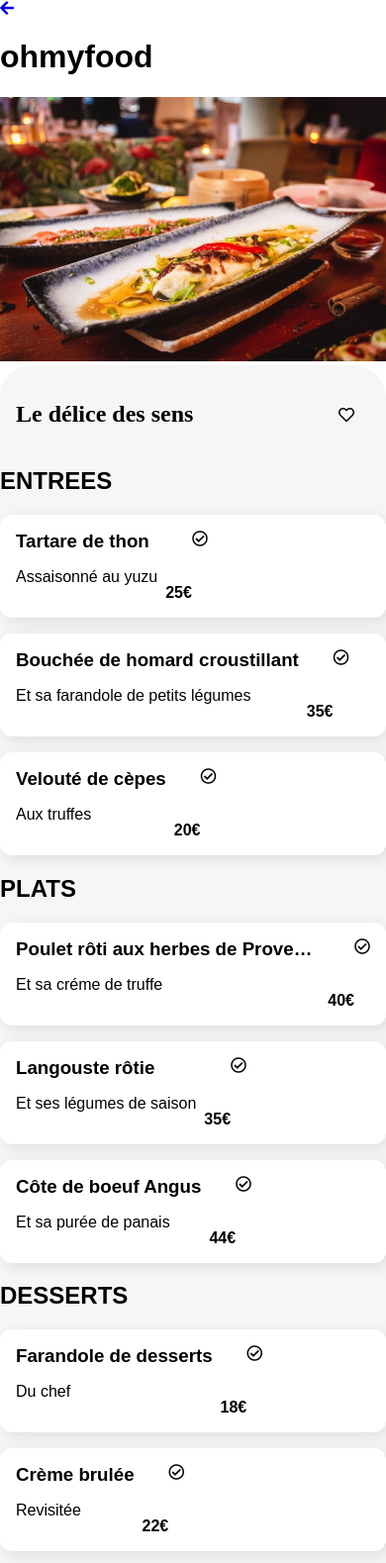
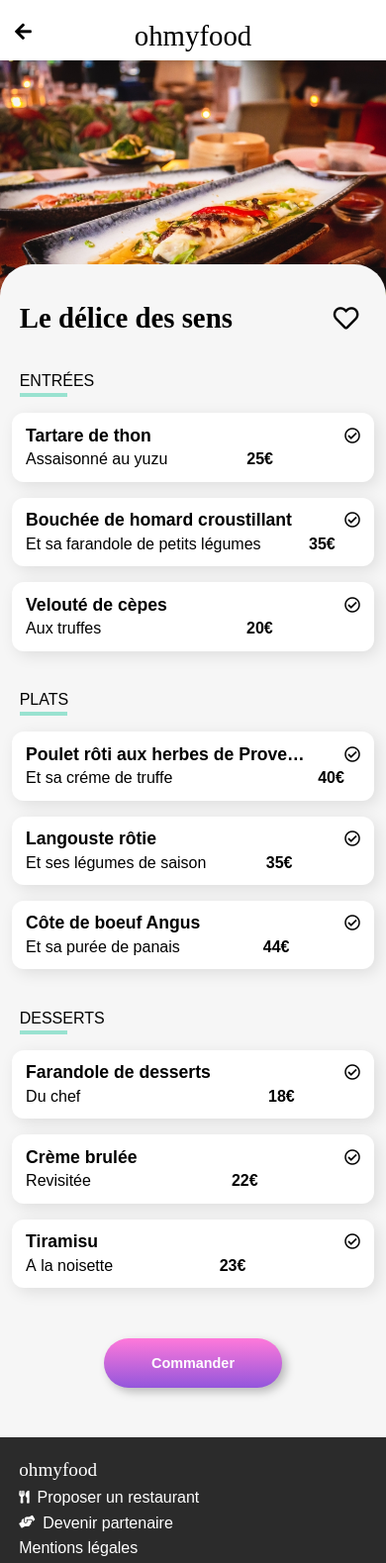
Before and after one commit to kishador/GwendalPetitjean_3_01072021, a website: page pages/delice.html in a window 390 px wide. Shown: the top 1579 px of the page at 99% size. Drawn offline with Linux system fonts and the light colour scheme.

Commit message:
integration mobile sans les animations finnies

```diff
--- a/pages/delice.html
+++ b/pages/delice.html
@@ -31,9 +31,9 @@
     />
   </head>
   <body>
-    <header>
-      <a href="/"><i class="fas fa-arrow-left"></i></a>
-      <h1>ohmyfood</h1>
+    <header class="header">
+      <a href="/" class="header__arrow"><i class="fas fa-arrow-left"></i></a>
+      <h1 class="header__logo">ohmyfood</h1>
     </header>
     <img
       class="page-img"
@@ -43,75 +43,77 @@
     <main class="container menu">
       <div class="menu__header">
         <h2 class="menu__title">Le délice des sens</h2>
-        <i class="far fa-heart"></i>
+        <i class="far fa-heart menu__heart"></i>
       </div>
-      <h2>ENTREES</h2>
+      <h2 class="menu__subtitle">entrées</h2>
       <div class="menuItem">
-        <div class="menuItem__header">
+        <div class="menuItem__text">
         <h3 class="menuItem__title">Tartare de thon</h3>
-        <p>Assaisonné au yuzu</p>
+        <p class="menuItem__subtitle">Assaisonné au yuzu</p>
         </div>
         <strong class="menuItem__price">25€</strong><i class="far fa-check-circle"></i>
       </div>
       <div class="menuItem">
-        <div class="menuItem__header">
+        <div class="menuItem__text">
         <h3 class="menuItem__title">Bouchée de homard croustillant</h3>
-        <p>Et sa farandole de petits légumes</p>
+        <p class="menuItem__subtitle">Et sa farandole de petits légumes</p>
         </div>
         <strong class="menuItem__price">35€</strong><i class="far fa-check-circle"></i>
       </div>
       <div class="menuItem">
-        <div class="menuItem__header">
+        <div class="menuItem__text">
         <h3 class="menuItem__title">Velouté de cèpes</h3>
-        <p>Aux truffes</p>
+        <p class="menuItem__subtitle">Aux truffes</p>
         </div>
         <strong class="menuItem__price">20€</strong><i class="far fa-check-circle"></i>
       </div>
-      <h2>PLATS</h2>
+      <h2 class="menu__subtitle">plats</h2>
       <div class="menuItem">
-        <div class="menuItem__header">
+        <div class="menuItem__text">
         <h3 class="menuItem__title">Poulet rôti aux herbes de Provence</h3>
-        <p>Et sa créme de truffe</p>
+        <p class="menuItem__subtitle">Et sa créme de truffe</p>
         </div>
         <strong class="menuItem__price">40€</strong><i class="far fa-check-circle"></i>
       </div>
       <div class="menuItem">
-        <div class="menuItem__header">
+        <div class="menuItem__text">
         <h3 class="menuItem__title">Langouste rôtie</h3>
-        <p>Et ses légumes de saison</p>
+        <p class="menuItem__subtitle">Et ses légumes de saison</p>
         </div>
         <strong class="menuItem__price">35€</strong><i class="far fa-check-circle"></i>
       </div>
       <div class="menuItem">
-        <div class="menuItem__header">
+        <div class="menuItem__text">
         <h3 class="menuItem__title">Côte de boeuf Angus</h3>
-        <p>Et sa purée de panais</p>
+        <p class="menuItem__subtitle">Et sa purée de panais</p>
         </div>
         <strong class="menuItem__price">44€</strong><i class="far fa-check-circle"></i>
       </div>
-      <h2>DESSERTS</h2>
+      <h2 class="menu__subtitle">desserts</h2>
       <div class="menuItem">
-        <div class="menuItem__header">
+        <div class="menuItem__text">
         <h3 class="menuItem__title">Farandole de desserts</h3>
-        <p>Du chef</p>
+        <p class="menuItem__subtitle">Du chef</p>
         </div>
         <strong class="menuItem__price">18€</strong><i class="far fa-check-circle"></i>
       </div>
       <div class="menuItem">
-        <div class="menuItem__header">
+        <div class="menuItem__text">
         <h3 class="menuItem__title">Crème brulée</h3>
-        <p>Revisitée</p>
+        <p class="menuItem__subtitle">Revisitée</p>
         </div>
         <strong class="menuItem__price">22€</strong><i class="far fa-check-circle"></i>
       </div>
       <div class="menuItem">
-        <div class="menuItem__header">
+        <div class="menuItem__text">
         <h3 class="menuItem__title">Tiramisu</h3>
-        <p>À la noisette</p>
+        <p class="menuItem__subtitle">À la noisette</p>
         </div>
         <strong class="menuItem__price">23€</strong><i class="far fa-check-circle"></i>
       </div>
-      <button class="exploration-button" type="button">Commander</button>
+      <div class="container-button">
+      <button class="exploration-button button--width" type="button">Commander</button>
+      </div>
     </main>
     <footer>
       <ul>
--- a/scss/base/_body.scss
+++ b/scss/base/_body.scss
@@ -1,4 +1,12 @@
 body {
-    margin: 0%;
-    font-family: roboto-regular, roboto-bold, sans-serif;
-  }
+  margin: 0%;
+  font-family: "roboto-regular", "roboto-bold", sans-serif;
+}
+h3 {
+  font-size: 1.1em;
+  font-weight: bold;
+}
+h2 {
+  font-size: 1.4em;
+  font-weight: bold;
+}
--- a/scss/base/_polices.scss
+++ b/scss/base/_polices.scss
@@ -1,18 +1,18 @@
 @font-face {
-    font-family: roboto-regular;
-    src: ("public/polices/Roboto-Regular.ttf");
+    font-family: "roboto-regular";
+    src: ("/polices/Roboto-Regular.ttf");
     font-weight: normal;
     font-style: normal;
   }
   @font-face {
-    font-family: roboto-bold;
-    src: ("public/polices/Roboto-Bold.ttf");
+    font-family: "roboto-bold";
+    src: ("/polices/Roboto-Bold.ttf");
     font-weight: bold;
     font-style: normal;
   }
   @font-face {
-    font-family: shrikhand;
-    src: ("public/polices/Shrikhand-Regular.ttf");
+    font-family: "shrikhand";
+    src: ("/polices/Shrikhand-Regular.ttf");
+    font-weight: normal;
     font-style: normal;
-    font-weight: normal;
   }
--- /dev/null
+++ b/scss/base/_reset.scss
@@ -0,0 +1,43 @@
+html, body, div, span, applet, object, iframe,
+h1, h2, h3, h4, h5, h6, p, blockquote, pre,
+a, abbr, acronym, address, big, cite, code,
+del, dfn, em, img, ins, kbd, q, s, samp,
+small, strike, strong, sub, sup, tt, var,
+b, u, i, center,
+dl, dt, dd, ol, ul, li,
+fieldset, form, label, legend,
+table, caption, tbody, tfoot, thead, tr, th, td,
+article, aside, canvas, details, embed,
+figure, figcaption, footer, header, hgroup,
+menu, nav, output, ruby, section, summary,
+time, mark, audio, video {
+	margin: 0;
+	padding: 0;
+	border: 0;
+	font-size: 100%;
+	font: inherit;
+	vertical-align: baseline;
+}
+/* HTML5 display-role reset for older browsers */
+article, aside, details, figcaption, figure,
+footer, header, hgroup, menu, nav, section {
+	display: block;
+}
+body {
+	line-height: 1;
+}
+ol, ul {
+	list-style: none;
+}
+blockquote, q {
+	quotes: none;
+}
+blockquote:before, blockquote:after,
+q:before, q:after {
+	content: '';
+	content: none;
+}
+table {
+	border-collapse: collapse;
+	border-spacing: 0;
+}
--- a/scss/components/_button-nav.scss
+++ /dev/null
@@ -1,14 +0,0 @@
-.exploration-button {
-    border: none;
-    color: white;
-    font-size: 0.9em;
-    font-weight: bold;
-    cursor: pointer;
-    background-image: linear-gradient(0deg,$primary-color,$second-color);
-    box-shadow: .25rem .25rem 10px rgba(0,0,0,.25);
-    width: 220px;
-    height: 50px;
-    border-radius: 25px 25px 25px 25px;
-    margin-top: 15px;
-    margin-bottom: 50px;
-  }
--- /dev/null
+++ b/scss/components/_button.scss
@@ -0,0 +1,17 @@
+.exploration-button {
+  border: none;
+  color: white;
+  font-size: 0.9em;
+  font-weight: bold;
+  cursor: pointer;
+  background-image: linear-gradient(0deg, $primary-color, $second-color);
+  box-shadow: 0.25rem 0.25rem 10px rgba(0, 0, 0, 0.25);
+  width: 220px;
+  height: 50px;
+  border-radius: 25px 25px 25px 25px;
+  margin-top: 35px;
+  margin-bottom: 50px;
+}
+.button--width {
+  width: 180px;
+}
--- a/scss/components/_tuto.scss
+++ b/scss/components/_tuto.scss
@@ -23,4 +23,7 @@
     position: absolute;
     left: -.75rem;
   }
+    &__icone {
+      font-size: 1.2em;
+    }
 }
--- a/scss/layouts/_footer.scss
+++ b/scss/layouts/_footer.scss
@@ -1,23 +1,26 @@
 footer {
   background-color: #2b2b2b;
   color: #fff;
-  width: 100%;
-  .footer-logo {
-    width: 141px;
-    height: 24px;
+  padding-top: 1.4em;
+  padding-bottom: 1.5em;
+  h1 {
+    font-family: "shrikhand";
+    font-size: 1.2em;
     color: #fff;
   }
 }
 ul {
   list-style: none;
+  margin-left: 1.2em;
   li {
     display: flex;
     flex-direction: row;
-    height: 2rem;
+    height: 1.6rem;
     i {
       margin-top: auto;
       margin-bottom: auto;
       margin-right: 0.5rem;
+      font-size: 0.8em;
     }
     p {
       margin-top: auto;
--- a/scss/layouts/_header.scss
+++ b/scss/layouts/_header.scss
@@ -1,11 +1,22 @@
 .header {
     display: flex;
-    align-items: center;
     justify-content: center;
     box-shadow: 0 0 .5rem rgba(0,0,0,.25);
     position: relative;
     width: 100%;
     height: auto;
-    font-family: shrikhand;
-    font-weight: 900;
+    padding-top: 1.4em;
+    padding-bottom: 0.6em;
+    &__logo {
+      font-family: "shrikhand";
+      font-weight: 200;
+      font-size: 1.8em;
+    }
+    &__arrow {
+      position: absolute;
+      left: 15px;
+      font-size: 1.2em;
+      text-decoration: none;
+      color: black;
+    }
   }
--- a/scss/layouts/_menu.scss
+++ b/scss/layouts/_menu.scss
@@ -1,39 +1,70 @@
 .menu {
-  margin-top: -4rem;
   border-radius: 2rem 2rem 0 0;
   background-color: #f6f6f6;
   z-index: 1;
   position: relative;
   &__header {
-    padding: 1rem 2rem 0 1rem;
+    margin-top: -4rem;
+    border-radius: 2rem 2rem 0 0;
+    padding: 2.5rem 1rem 0 0.5rem;
     display: flex;
     align-items: center;
     justify-content: space-between;
   }
   &__title {
     font-family: shrikhand;
+    font-size: 1.8em;
+  }
+  &__heart {
+    font-size: 1.6em;
+  }
+  &__subtitle {
+    font-size: 1em;
+    font-weight: 100;
+    margin-left: 0.5rem;
+    margin-top: 2.6em;
+    text-transform: uppercase;
+    position: relative;
+    padding-bottom: 0.5rem;
+    &::after {
+      content: "";
+      width: 3rem;
+      height: 0.25rem;
+      background-color: $third-color;
+      position: absolute;
+      left: 0;
+      bottom: 0;
+    }
   }
 }
 .container {
   max-width: 1280px;
   margin: auto;
+  padding-right: 3%;
+  padding-left: 3%;
 }
 .menuItem {
   background-color: #fff;
-    padding: 1rem;
+  padding: 0.9rem;
   display: flex;
-    border-radius: .75rem;
+  justify-content: space-between;
+  border-radius: 0.75rem;
   margin: 1rem 0;
-    box-shadow: .25rem .25rem 1rem rgba(0,0,0,.1);
+  box-shadow: 0.25rem 0.25rem 1rem rgba(0, 0, 0, 0.1);
   overflow: hidden;
   cursor: pointer;
-    &__header {
+  &__text {
     white-space: nowrap;
     text-overflow: ellipsis;
     overflow: hidden;
   }
   &__title {
-        margin: 0;
+    margin-bottom: 0.4em;
+    white-space: nowrap;
+    text-overflow: ellipsis;
+    overflow: hidden;
+  }
+  &__subtitle {
     white-space: nowrap;
     text-overflow: ellipsis;
     overflow: hidden;
@@ -43,6 +74,10 @@
     display: flex;
     justify-content: flex-end;
     align-items: flex-end;
-        padding-left: .5rem;
+    padding-left: 0.5rem;
   }
 }
+.container-button {
+  display: flex;
+  justify-content: center;
+}
--- a/scss/layouts/_nav.scss
+++ b/scss/layouts/_nav.scss
@@ -8,21 +8,22 @@
   }
   nav h3 {
     margin-left: 20px;
-    font-weight: 600;
     font-size: 1em;
-  }
-  nav p {
-    font-size: 1.1em;
-    color: #2b2b2b;
   }
   .exploration {
     background-color: #f6f6f6;
     width: 100%;
     height: auto;
     text-align: center;
-    padding-top: 35px;
+    padding-top: 45px;
     padding-bottom: 35psx;
+    h2 {
+      margin-top: 0%;
+      margin-bottom: 0.7em;
+    }
+    p {
+      font-size: 1.1em;
+      color: #2b2b2b;
+      font-weight: lighter;
+    }
   }
-  nav h2 {
-    margin-top: 0%;
-  }
--- a/scss/layouts/_section-figure.scss
+++ b/scss/layouts/_section-figure.scss
@@ -1,5 +1,8 @@
 .gray-area {
     background-color: #f6f6f6;
     height: auto;
-    padding-top: 30px;
+    padding: 3.3em 0 3.4em 0;
+    &__title{
+      margin-bottom: 1em;
+    }
   }
--- a/scss/layouts/_section-tutos.scss
+++ b/scss/layouts/_section-tutos.scss
@@ -21,3 +21,7 @@ section {
     margin-left: 10px;
     margin-right: 15px;
   }
+  .tutos-title {
+    margin-top: 0.9em;
+    margin-bottom: 1.4em;
+  }
--- a/scss/style.scss
+++ b/scss/style.scss
@@ -1,7 +1,8 @@
 @import "./utils/variables";
+@import "./base/reset";
 @import "./base/polices";
 @import "./base/body";
-@import "./components/button-nav";
+@import "./components/button";
 @import "./components/tuto";
 @import "./layouts/header";
 @import "./layouts/nav";
```
Also changed, not shown: index.html (+5 -5 lines), pages/francaise.html (+28 -26 lines), pages/note.html (+30 -28 lines), pages/palette.html (+28 -26 lines), scss/layouts/_card.scss (+5 -2 lines), public/css/style.css. Lines whose indentation alone changed are shown as unchanged.
